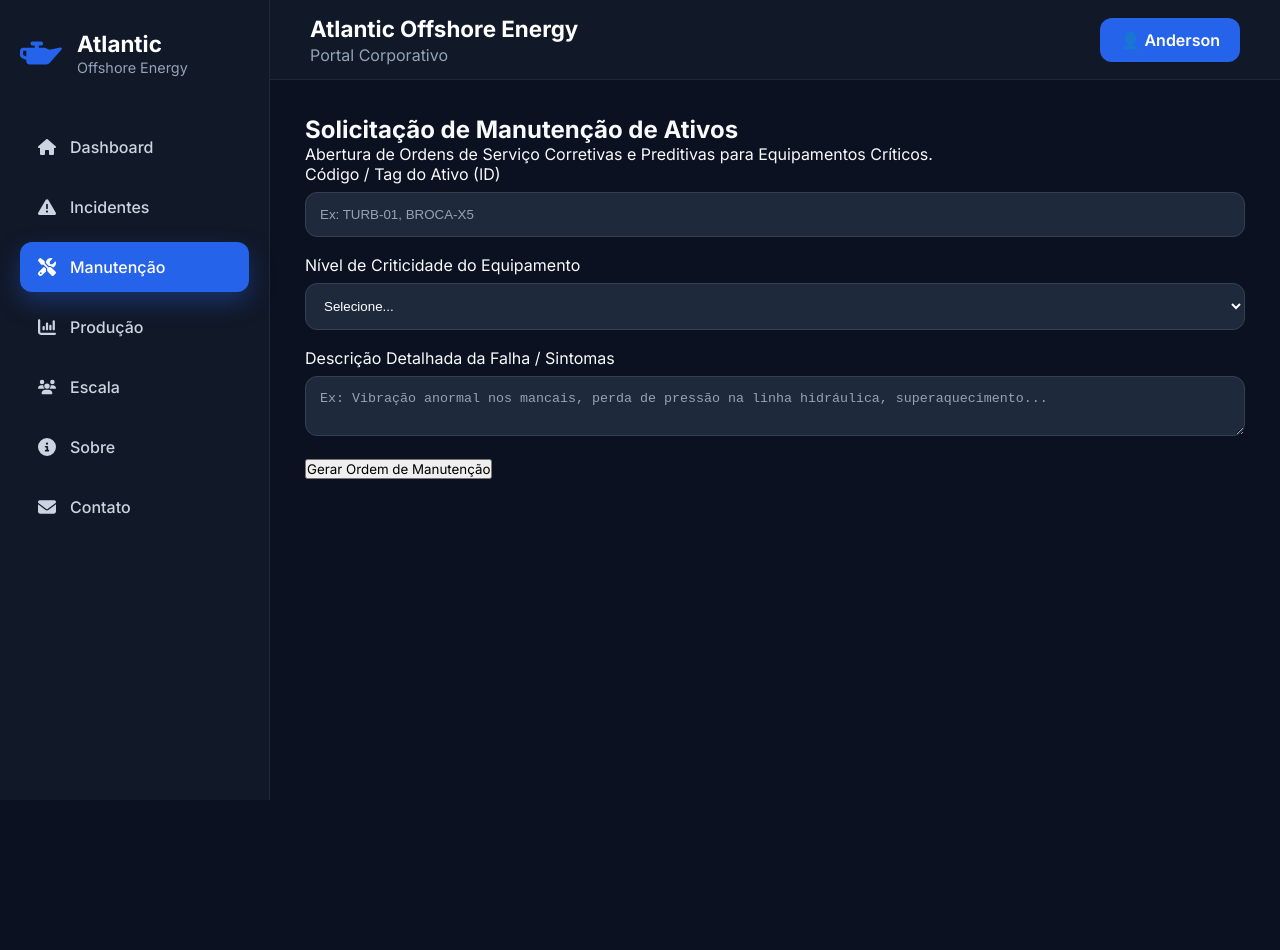
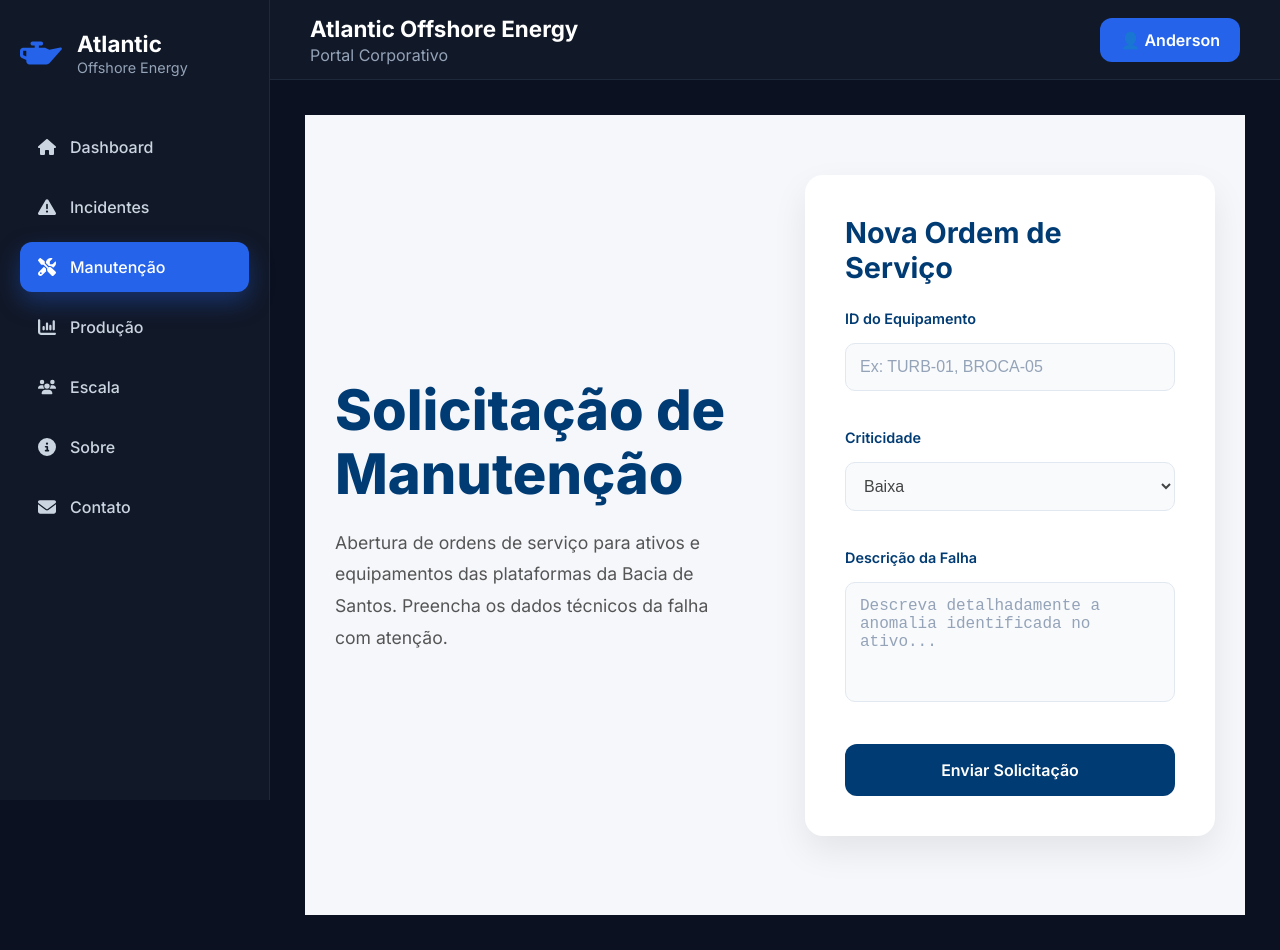
Before and after one commit to Gustavocruzdev/ATIVIDADE-QUINTETO, a React app in the folder front-end/src/: page /manutencao in a window 1280 px wide. Before the commit the page ends 800 px from the top, so only its background shows below. Built offline with nearby package versions, Linux system fonts and the light colour scheme; the HTML template or start-up script is replaced by a standard one.

Commit message:
salvando

```diff
--- a/front-end/src/pages/Manutencao/index.jsx
+++ b/front-end/src/pages/Manutencao/index.jsx
@@ -2,59 +2,67 @@
     import React, { useState } from 'react';
     import './style.css';
 
-    export default function SolicitacaoManutencaoAtivos() {
+    export default function Manutencao() {
     const [formData, setFormData] = useState({
-        idEquipamento: '',
-        criticidade: '',
-        descricaoFalha: ''
+        equipamentoId: '',
+        criticidade: 'baixa',
+        descricao: ''
     });
 
-    const handleChange = (e) => {
-        const { name, value } = e.target;
-        setFormData({ ...formData, [name]: value });
-    };
-
-    const handleSubmit = async (e) => {
+    const handleSubmit = (e) => {
         e.preventDefault();
-        try {
-        await api.post('/manutencoes', formData);
-        alert('⚙️ Ordem de Serviço aberta e encaminhada ao time de Engenharia de Confiabilidade!');
-        setFormData({ idEquipamento: '', criticidade: '', descricaoFalha: '' });
-        } catch (error) {
-        const errorMsg = error.response?.data?.mensagem || 'Falha ao processar abertura de manutenção.';
-        alert(`Erro na solicitação: ${errorMsg}`);
-        }
+        // Aqui vai o fetch/axios para o Spring Boot depois
+        console.log(formData);
     };
 
     return (
-        <div className="aoe-form-container">
-        <div className="aoe-form-card">
-            <h2>Solicitação de Manutenção de Ativos</h2>
-            <p className="aoe-form-subtitle">Abertura de Ordens de Serviço Corretivas e Preditivas para Equipamentos Críticos.</p>
-
-            <form onSubmit={handleSubmit} className="aoe-form-grid">
-            <div className="aoe-input-group">
-                <label>Código / Tag do Ativo (ID)</label>
-                <input name="idEquipamento" value={formData.idEquipamento} placeholder="Ex: TURB-01, BROCA-X5" required onChange={handleChange} />
+        <div className="maintenance">
+            <div className="maintenance-container">
+                <div className="maintenance-text">
+                    <h1>Solicitação de Manutenção</h1>
+                    <p>Abertura de ordens de serviço para ativos e equipamentos das plataformas da Bacia de Santos. Preencha os dados técnicos da falha com atenção.</p>
                 </div>
 
-            <div className="aoe-input-group">
-                <label>Nível de Criticidade do Equipamento</label>
-                <select name="criticidade" value={formData.criticidade} required onChange={handleChange}>
-                <option value="">Selecione...</option>
-                <option value="ROTINA">Rotina (Não afeta produção direta)</option>
-                <option value="URGENTE">Urgente (Degradação de performance)</option>
-                <option value="EMERGENCIA">Emergência (Equipamento inoperante / Linha parada)</option>
+                <div className="maintenance-form-box">
+                    <h2>Nova Ordem de Serviço</h2>
+                    <form onSubmit={handleSubmit}>
+                        <div className="form-group">
+                            <label>ID do Equipamento</label>
+                            <input
+                                type="text"
+                                placeholder="Ex: TURB-01, BROCA-05"
+                                value={formData.equipamentoId}
+                                onChange={(e) => setFormData({...formData, equipamentoId: e.target.value})}
+                                required
+                            />
+                        </div>
+
+                        <div className="form-group">
+                            <label>Criticidade</label>
+                            <select
+                                value={formData.criticidade}
+                                onChange={(e) => setFormData({...formData, criticidade: e.target.value})}
+                            >
+                                <option value="baixa">Baixa</option>
+                                <option value="media">Média</option>
+                                <option value="alta">Alta</option>
+                                <option value="critica">Crítica (Parada de Produção)</option>
                             </select>
                         </div>
 
-            <div className="aoe-input-group aoe-full-width">
-                <label>Descrição Detalhada da Falha / Sintomas</label>
-                <textarea name="descricaoFalha" value={formData.descricaoFalha} placeholder="Ex: Vibração anormal nos mancais, perda de pressão na linha hidráulica, superaquecimento..." required onChange={handleChange} />
+                        <div className="form-group">
+                            <label>Descrição da Falha</label>
+                            <textarea
+                                placeholder="Descreva detalhadamente a anomalia identificada no ativo..."
+                                value={formData.descricao}
+                                onChange={(e) => setFormData({...formData, descricao: e.target.value})}
+                                required
+                            ></textarea>
                         </div>
 
-            <button type="submit" className="aoe-btn-submit">Gerar Ordem de Manutenção</button>
+                        <button type="submit">Enviar Solicitação</button>
                     </form>
+                </div>
             </div>
         </div>
     );
```
Lines whose indentation alone changed are shown as unchanged.
